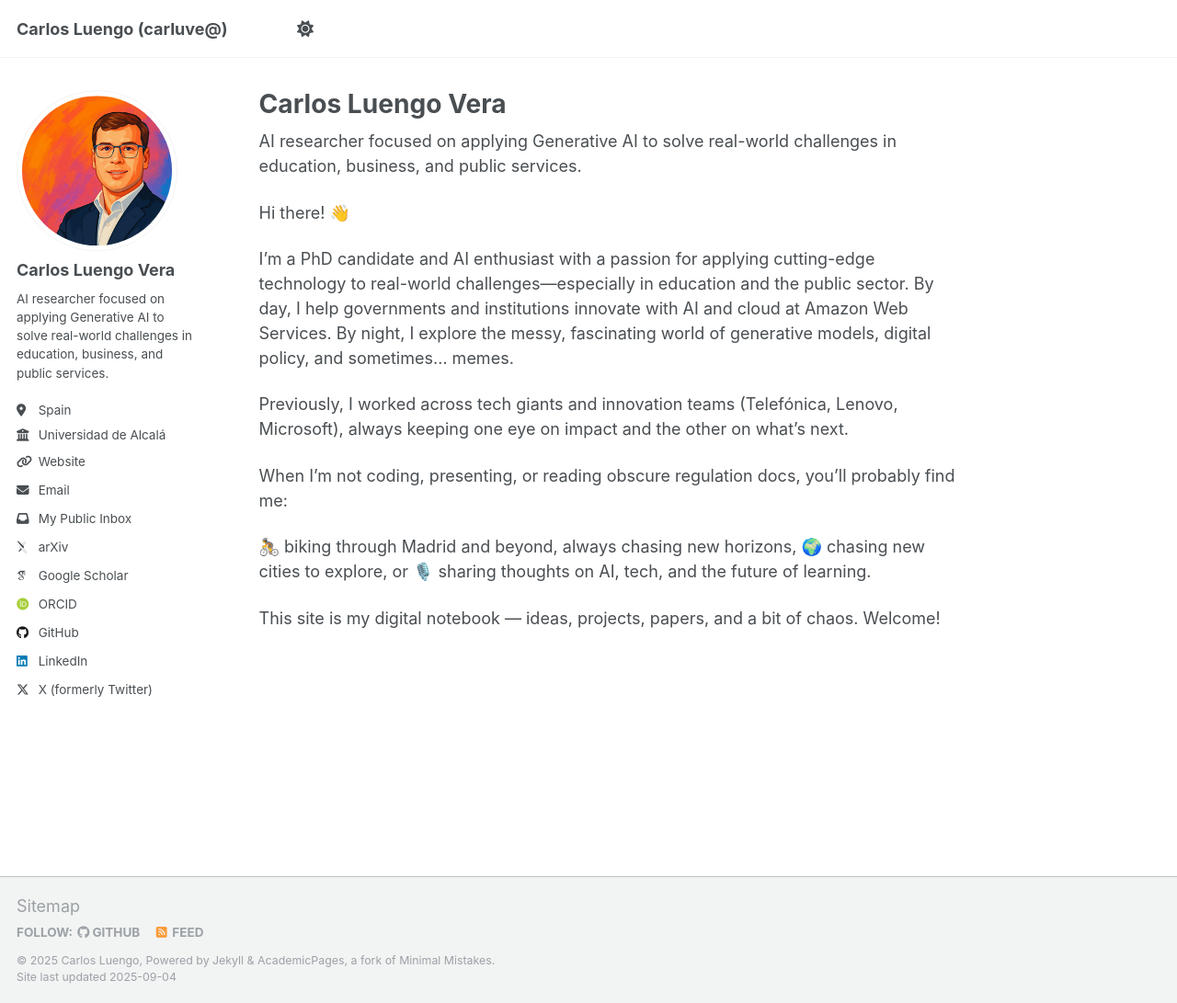
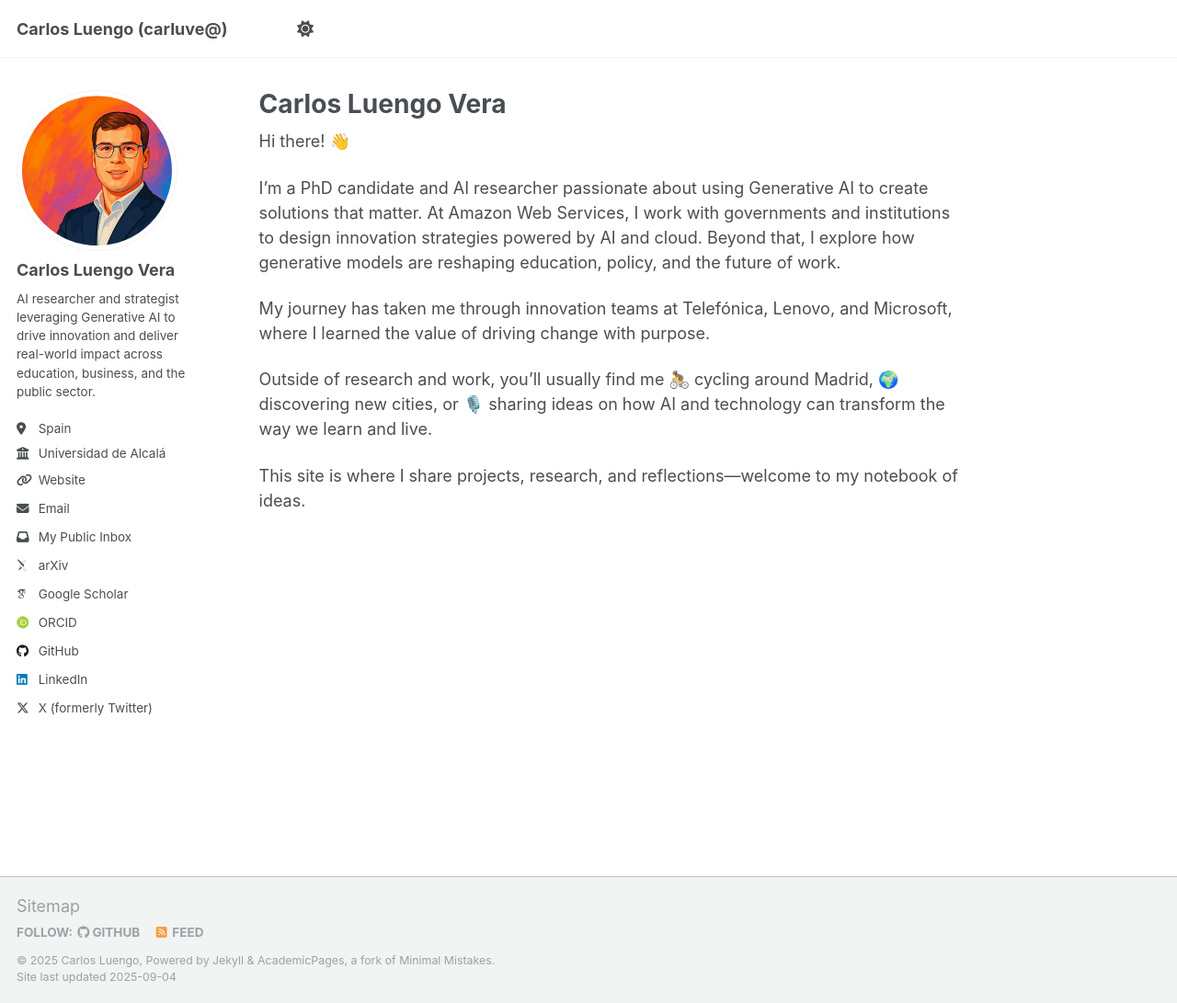
Before and after one commit to Carluve/carluve.github.io, a Jekyll site: the page built from _pages/about.md, in a window 1280 px wide and 1091 px high. Shown: the whole window at 92% size. Built offline with Jekyll 4.4.1, drawn with Linux system fonts in a browser that asks for light colours; some web fonts are replaced.

Commit message:
Update bio

```diff
--- a/_config.yml
+++ b/_config.yml
@@ -26,7 +26,7 @@ author:
   avatar           : "avatar-carlos.png"
   name             : "Carlos Luengo Vera"
   pronouns         : # example: "she/her"
-  bio              : "AI researcher focused on applying Generative AI to solve real-world challenges in education, business, and public services."
+  bio              : "AI researcher and strategist leveraging Generative AI to drive innovation and deliver real-world impact across education, business, and the public sector."
   location         : "Spain"
   employer         : "Universidad de Alcalá"
   uri              : "http://www.carluve.com"
--- a/_pages/about.md
+++ b/_pages/about.md
@@ -7,16 +7,12 @@ redirect_from:
   - /about.html
 ---
 
-AI researcher focused on applying Generative AI to solve real-world challenges in education, business, and public services.
-
 Hi there! 👋
 
-I'm a PhD candidate and AI enthusiast with a passion for applying cutting-edge technology to real-world challenges—especially in education and the public sector. By day, I help governments and institutions innovate with AI and cloud at Amazon Web Services. By night, I explore the messy, fascinating world of generative models, digital policy, and sometimes... memes.
+I’m a PhD candidate and AI researcher passionate about using Generative AI to create solutions that matter. At Amazon Web Services, I work with governments and institutions to design innovation strategies powered by AI and cloud. Beyond that, I explore how generative models are reshaping education, policy, and the future of work.
 
-Previously, I worked across tech giants and innovation teams (Telefónica, Lenovo, Microsoft), always keeping one eye on impact and the other on what's next.
+My journey has taken me through innovation teams at Telefónica, Lenovo, and Microsoft, where I learned the value of driving change with purpose.
 
-When I’m not coding, presenting, or reading obscure regulation docs, you’ll probably find me:
+Outside of research and work, you’ll usually find me 🚴 cycling around Madrid, 🌍 discovering new cities, or 🎙️ sharing ideas on how AI and technology can transform the way we learn and live.
 
-🚴 biking through Madrid and beyond, always chasing new horizons, 🌍 chasing new cities to explore, or 🎙️ sharing thoughts on AI, tech, and the future of learning.
-
-This site is my digital notebook — ideas, projects, papers, and a bit of chaos. Welcome!
+This site is where I share projects, research, and reflections—welcome to my notebook of ideas.
```
